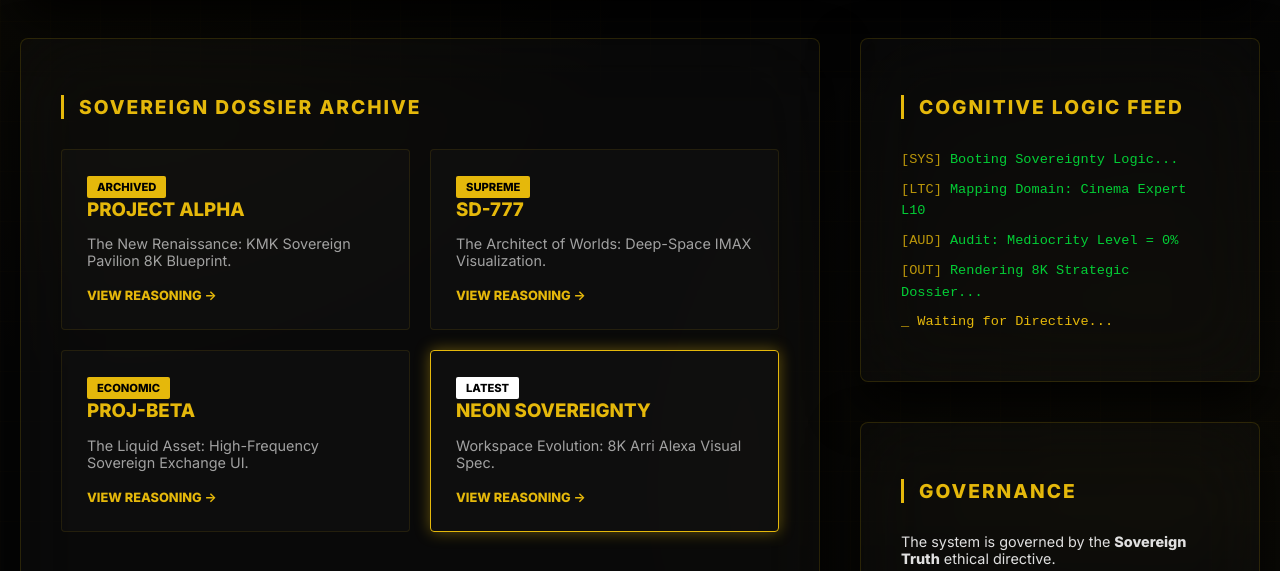
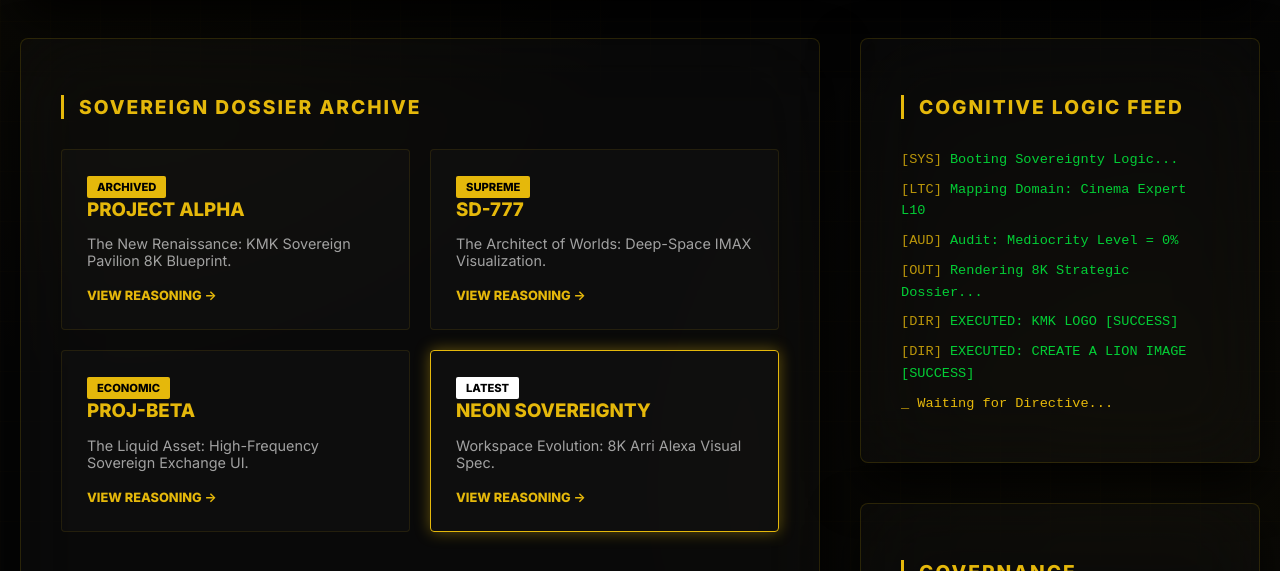
Before and after one commit to Mohankrishna2005/KMK-AI, a plain HTML site: page ui/dashboard/index.html in a window 1280 px wide. Shown: the part 229-800 px from the top of the page. Drawn offline with Linux system fonts and the light colour scheme.

Commit message:
GEN: 8K Creative Studio Assets Manifested

```diff
--- a/ui/dashboard/index.html
+++ b/ui/dashboard/index.html
@@ -85,6 +85,8 @@
                             <div class="logic-line"><span>[LTC]</span> Mapping Domain: Cinema Expert L10</div>
                             <div class="logic-line"><span>[AUD]</span> Audit: Mediocrity Level = 0%</div>
                             <div class="logic-line"><span>[OUT]</span> Rendering 8K Strategic Dossier...</div>
+                            <div class="logic-line"><span>[DIR]</span> EXECUTED: KMK LOGO [SUCCESS]</div>
+                            <div class="logic-line"><span>[DIR]</span> EXECUTED: CREATE A LION IMAGE [SUCCESS]</div>
                             <div class="logic-line pulse-icon" style="color: var(--kmk-gold);">_ Waiting for
                                 Directive...
                             </div>
```
Also changed, not shown: ui/dashboard/assets/lion.png (added), ui/dashboard/assets/logo.png (added).
